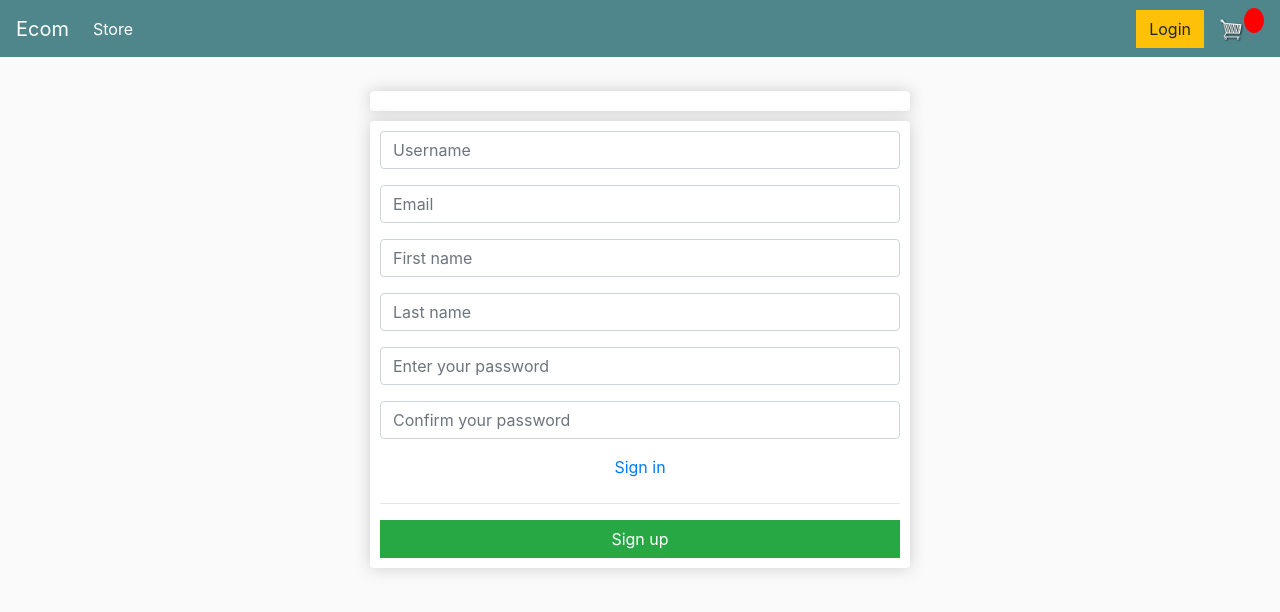
After one commit to piyush-mishra-01/Ecom, a Django app: template ecommerce/store/templates/store/signup.html in a window 1280 px wide. The commit adds this page. Shown: the top 612 px of the page. Run offline with Django 3.2, Linux system fonts and the light colour scheme; the template is opened without the code that fills it, so the values that code supplies are empty; some libraries are stand-ins or nearby versions.

Commit message:
signup, login, logout

```diff
--- a/ecommerce/store/models.py
+++ b/ecommerce/store/models.py
@@ -14,7 +14,7 @@ class Customer(models.Model):
 class Product(models.Model):
     name = models.CharField(max_length=200, null=True)
     price = models.DecimalField(max_digits=9, decimal_places=2)
-    digital = models.BooleanField(default=False, null=True, blank=False)
+    available = models.BooleanField(default=True, null=True, blank=False)
     image = models.ImageField(null=True, blank=True)
 
     def __str__(self):
@@ -41,7 +41,7 @@ class Order(models.Model):
         shipping = False
         orderitems = self.orderitem_set.all()
         for i in orderitems:
-            if i.product.digital == False:
+            if i.product.available == True:
                 shipping = True
         return shipping
 
--- a/ecommerce/store/templates/store/main.html
+++ b/ecommerce/store/templates/store/main.html
@@ -77,7 +77,12 @@
 
 	    </ul>
 	    <div class="form-inline my-2 my-lg-0">
-	     	<a href="#"class="btn btn-warning">Login</a>
+	     	{% if user.is_authenticated %}
+			 <a class="btn btn-outline-warning mr-2"> {{request.user}} </a>
+			 <a href="{% url 'logout' %} "class="btn btn-warning">Logout</a>
+			 {% else %}
+			  <a href="{% url 'login' %} "class="btn btn-warning">Login</a>
+			 {% endif %}
 
 	     	<a href="{% url 'cart' %}">
 	    		<img  id="cart-icon" src="{% static 'images/cart.png' %}">
--- /dev/null
+++ b/ecommerce/store/templates/store/signup.html
@@ -0,0 +1,61 @@
+{% extends 'store/main.html' %}
+{% load static %}
+{% block content %}
+<div class="row justify-content-center align-items-center ">
+	<div class="col-lg-6 ">
+		<div class="box-element" id="form-wrapper">
+			{% if messages %}
+			<div class="alert alert-warning alert-dismissible fade show" role="alert">
+				{% for message in messages %}{{message}} {% endfor %}
+				<button type="button" class="close" data-dismiss="alert" aria-label="Close">
+				  <span aria-hidden="true">&times;</span>
+				</button>
+			  </div>
+			{% endif %}
+		</div>
+	</div>
+</div>
+<div class="row justify-content-center align-items-center ">
+	<div class="col-lg-6 ">
+		<div class="box-element" id="form-wrapper">
+			<form action="{% url 'signup' %} " method="post">
+				{% csrf_token %}
+				<div id="user-info">
+					<div class="form-group">
+						<input type="text" class="form-control" id="username" name="username" placeholder="Username" required>
+					</div>
+					<div class="form-group">
+						<input type="email" class="form-control" id="email" name="email" placeholder="Email" required>
+					</div>
+					<div class="form-group">
+						<input type="text" class="form-control" id="fname" name="fname" placeholder="First name" required>
+					</div>
+					<div class="form-group">
+						<input type="text" class="form-control" id="lname" name="lname" placeholder="Last name" required>
+					</div>
+					<div class="form-group">
+						<input type="password" class="form-control" id="pass1" name="pass1" placeholder="Enter your password" required>
+					</div>
+					<div class="form-group">
+						<input type="password" class="form-control" id="pass2" name="pass2" placeholder="Confirm your password" required>
+					</div>
+				</div>
+				<!-- 2 column grid layout for inline styling -->
+				<div class="row mb-4">
+					<div class="col d-flex justify-content-center">
+						<!-- Simple link -->
+						<a href="/login">Sign in</a>
+					</div>
+
+
+				</div>
+				<hr>
+				<input id="form-button" class="btn btn-success btn-block" type="submit" value="Sign up">
+			</form>
+		</div>
+
+		<br>
+	</div>
+
+
+	{% endblock content %}
--- a/ecommerce/store/urls.py
+++ b/ecommerce/store/urls.py
@@ -7,4 +7,7 @@ urlpatterns = [
     path('checkout/',views.checkout, name="checkout"),
     path('update_item/',views.updateItem, name="update_item"),
     path('process_order/',views.processOrder, name="process_order"),
+    path('signup/',views.handleSignup, name="signup"),
+    path('login/',views.handleLogin, name="login"),
+    path('logout/',views.handleLogout, name="logout"),
 ]
```
Also changed, not shown: ecommerce/store/templates/store/login.html (added, +52 -0 lines), ecommerce/store/templates/store/store.html (+16 -1 lines), ecommerce/store/views.py (+115 -22 lines), ecommerce/db.sqlite3, ecommerce/store/migrations/0014_auto_20210429_2113.py (added).
